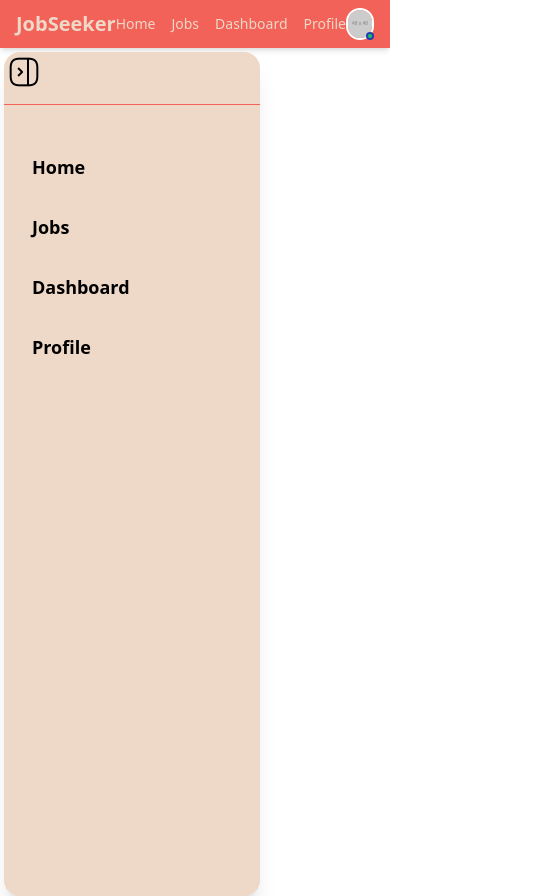
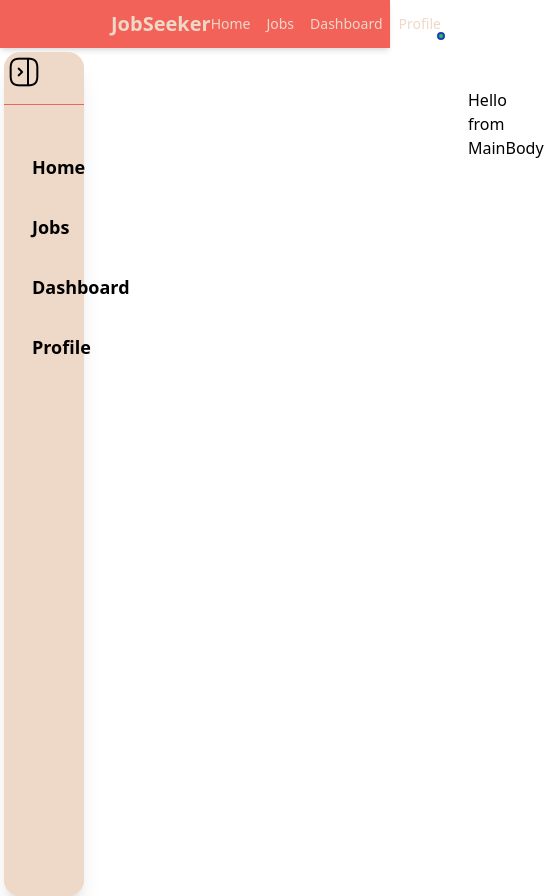
Before and after one commit to lihazinoob/Job_Recommendation_System, a React (Vite) app: page / in a window 390 px wide. Shown: the whole page, 544 px wide, since content can reach past the window. Before the commit the page ends 844 px from the top, so only its background shows below. Built offline with nearby package versions, Linux system fonts and the light colour scheme.

Commit message:
sidebar is responsive now

```diff
--- /dev/null
+++ b/src/Components/JobSeeker/JobsSection/MainBody.jsx
@@ -0,0 +1,11 @@
+import React from "react";
+
+const MainBody = ({ className }) => {
+  return (
+    <>
+      <div className="ml-96 mt-10">Hello from MainBody</div>
+    </>
+  );
+};
+
+export default MainBody;
--- a/src/Components/JobSeeker/JobsSection/MainLayout.jsx
+++ b/src/Components/JobSeeker/JobsSection/MainLayout.jsx
@@ -1,26 +1,20 @@
-import React from 'react'
-import TopMenuBar from './TopMenuBar'
-import SideBar from './SideBar'
-import 'font-awesome/css/font-awesome.min.css';
+import React from "react";
+import TopMenuBar from "./TopMenuBar";
+import SideBar from "./SideBar";
+import MainBody from "./MainBody";
+import "font-awesome/css/font-awesome.min.css";
 const MainLayout = () => {
   return (
     <>
-      <div>
-      {/* Top Menu Bar */}
-      <TopMenuBar />
 
-      {/* Sidebar and Main Content Wrapper */}
-      <div className="flex">
-        {/* Sidebar below the navbar */}
-        <SideBar/>
+      <TopMenuBar  />
+      {/* Sidebar and MainBody Component will be side by side */}
+      <div className="flex h-screen">
+        <SideBar className="fixed"/>
+        <MainBody/>
+      </div>
+    </>
+  );
+};
 
-        {/* Main Content Area */}
-
-      </div>
-    </div>
-
-    </>
-  )
-}
-
-export default MainLayout
+export default MainLayout;
--- a/src/Components/JobSeeker/JobsSection/SideBar.jsx
+++ b/src/Components/JobSeeker/JobsSection/SideBar.jsx
@@ -13,9 +13,9 @@ const SideBar = () => {
   return (
     <>
       <div
-        className={`h-screen bg-secondary text-black transition-all ease-in-out duration-500 ${
-          isOpen ? "w-64" : "w-20"
-        } fixed rounded-2xl shadow-xl mt-1 mb-1 ml-1`}
+        className={`h-screen bg-secondary text-black transition-all ease-in-out duration-500  ${
+          isOpen ? "w-64 small:w-20 med:w-40 large:w-60 xl:w-80" : "w-20"
+        }  rounded-2xl shadow-xl mt-1 mb-1 ml-1 `}
       >
         {/* Header section of the sidebar menu */}
         <img
--- a/src/Components/JobSeeker/JobsSection/TopMenuBar.jsx
+++ b/src/Components/JobSeeker/JobsSection/TopMenuBar.jsx
@@ -7,7 +7,7 @@ const TopMenuBar = () => {
   return (
     <div>
       <header className="bg-primary text-secondary shadow-md">
-      <div className="container mx-auto px-4 py-2 flex justify-between items-center">
+      <div className="container mx-auto px-4 py-2 flex justify-between items-center ">
         {/* Logo Section */}
         <div className="text-xl md:text-2xl font-bold">
           <a href="/">JobSeeker</a>
--- a/tailwind.config.js
+++ b/tailwind.config.js
@@ -2,6 +2,12 @@
 export default {
   content: ["./index.html", "./src/**/*.{js,ts,jsx,tsx}"],
   theme: {
+    screens: {
+      small: "200px",
+      med: "768px",
+      large: "1000px",
+      xl: "1280px",
+    },
     extend: {
       colors: {
         primary: "#F36259", // Custom dark blue
```
